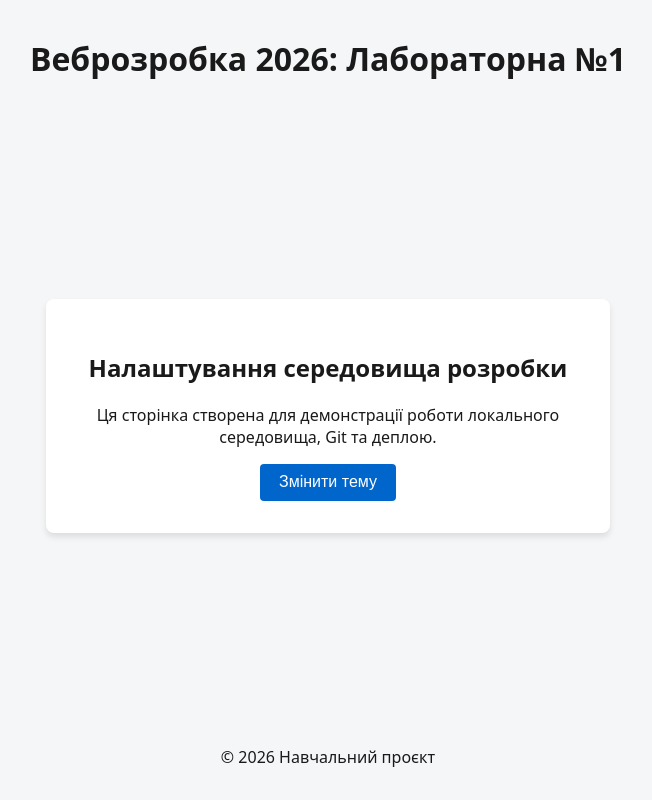
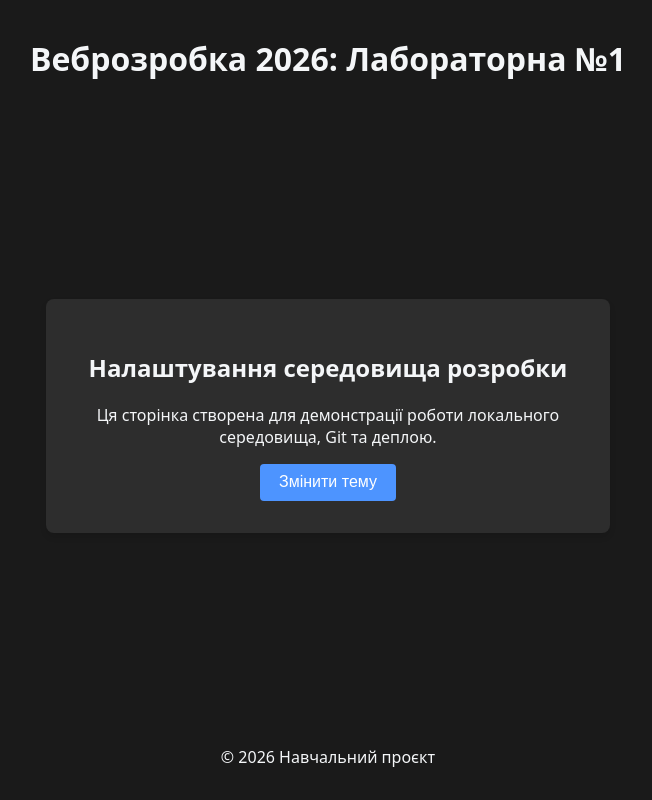
Before and after one commit to Vo1odya-K/web-development-2026, a plain HTML site: page frontend-lab-1/index.html in a window 1280 px wide. Both pictures are taken after a click on the button "Змінити тему". Shown: the whole page, without its empty margins (312-964 px from the left). Drawn offline with Linux system fonts and the light colour scheme.

Commit message:
fix: add theme toggle logic to script.js

```diff
--- a/frontend-lab-1/index.html
+++ b/frontend-lab-1/index.html
@@ -23,6 +23,6 @@
       <p>&copy; 2026 Навчальний проєкт</p>
     </footer>
 
-    <script src="script.js"></script>
+    <script src="script.js" defer></script>
   </body>
 </html>
--- a/frontend-lab-1/script.js
+++ b/frontend-lab-1/script.js
@@ -0,0 +1,7 @@
+document.addEventListener('DOMContentLoaded', () => {
+  const themeToggleBtn = document.getElementById('themeToggleBtn');
+
+  themeToggleBtn.addEventListener('click', () => {
+    document.body.classList.toggle('dark-theme');
+  });
+});
```
Also changed, not shown: frontend-lab-1/README.md.
